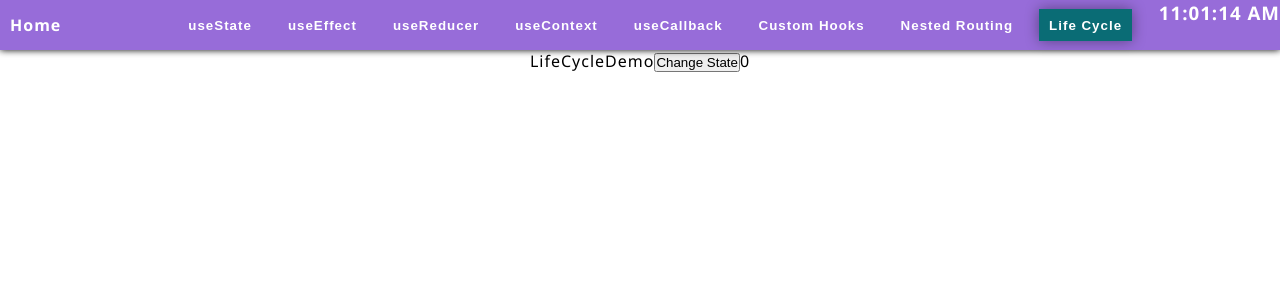
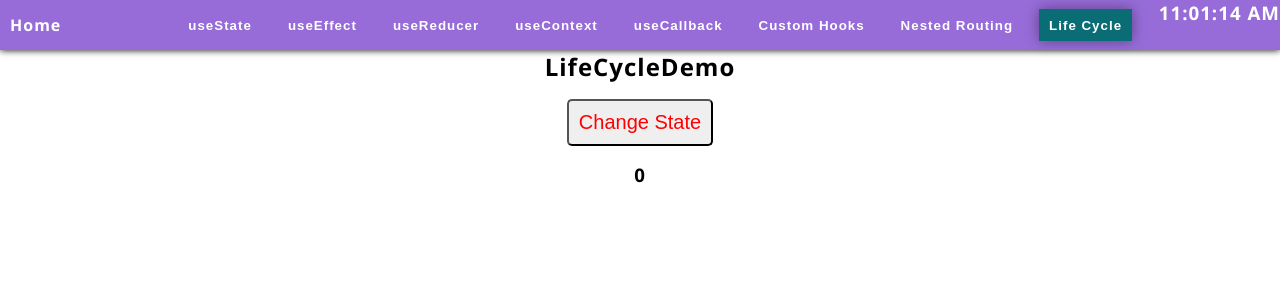
Before and after one commit to GUMMADAPUSURESH/React_Project, a React (Create React App) app: page /lifecycle in a window 1280 px wide. Shown: the top 300 px of the page. Built offline with nearby package versions, Linux system fonts and the light colour scheme.

Commit message:
Modified Life Cycle Demo

```diff
--- a/src/Components/LifeCycleDemo/LifeCycleDemo.jsx
+++ b/src/Components/LifeCycleDemo/LifeCycleDemo.jsx
@@ -39,9 +39,9 @@ class LifeCycleDemo extends React.Component {
     console.log('render');
     return (
       <div>
-        LifeCycleDemo
-        <button onClick={this.changeState}>Change State</button>
-        {this.state.a}
+        <h2>LifeCycleDemo</h2>
+        <button className="count-btn" onClick={this.changeState}>Change State</button>
+        <h3>{this.state.a}</h3>
       </div>
     );
   }
```
